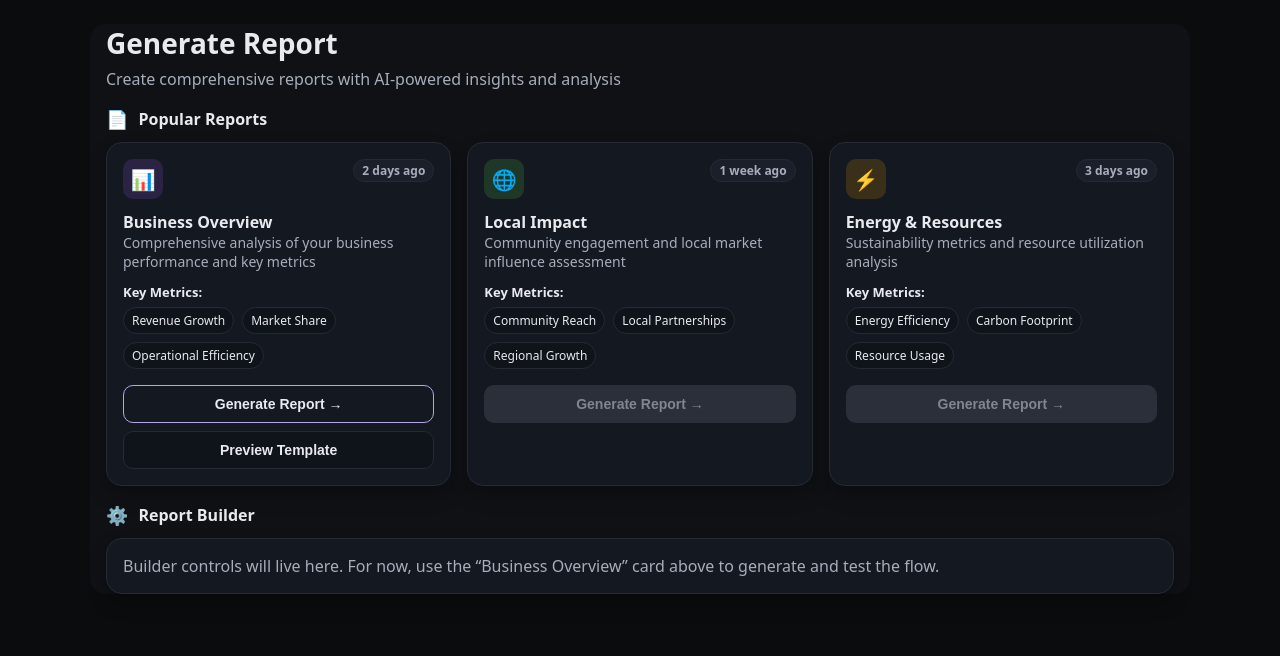
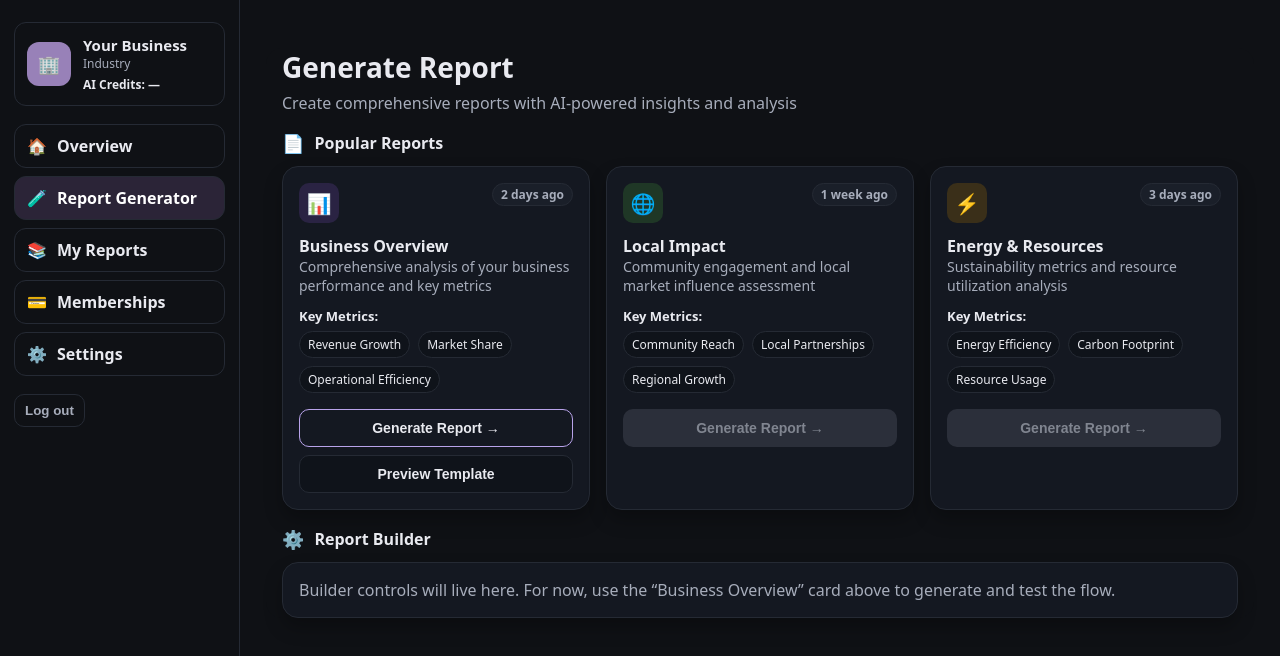
Before and after one commit to enrich-t/enrich_app, a Next.js app: page /generate in a window 1280 px wide. Shown: the top 656 px of the page. Built offline with nearby package versions, Linux system fonts and the light colour scheme; no server answers.

Commit message:
layout: wrap app with Shell + ToastProvider to restore global sidebar and toast context

```diff
--- a/app/layout.tsx
+++ b/app/layout.tsx
@@ -1,5 +1,6 @@
 import './globals.css';
 import React from 'react';
+import Shell from '../components/Shell';
 import { ToastProvider } from '../components/Toast';
 
 export const metadata = {
@@ -11,7 +12,9 @@ export default function RootLayout({ children }: { children: React.ReactNode })
   return (
     <html lang="en">
       <body>
-        <ToastProvider>{children}</ToastProvider>
+        <ToastProvider>
+          <Shell>{children}</Shell>
+        </ToastProvider>
       </body>
     </html>
   );
```
